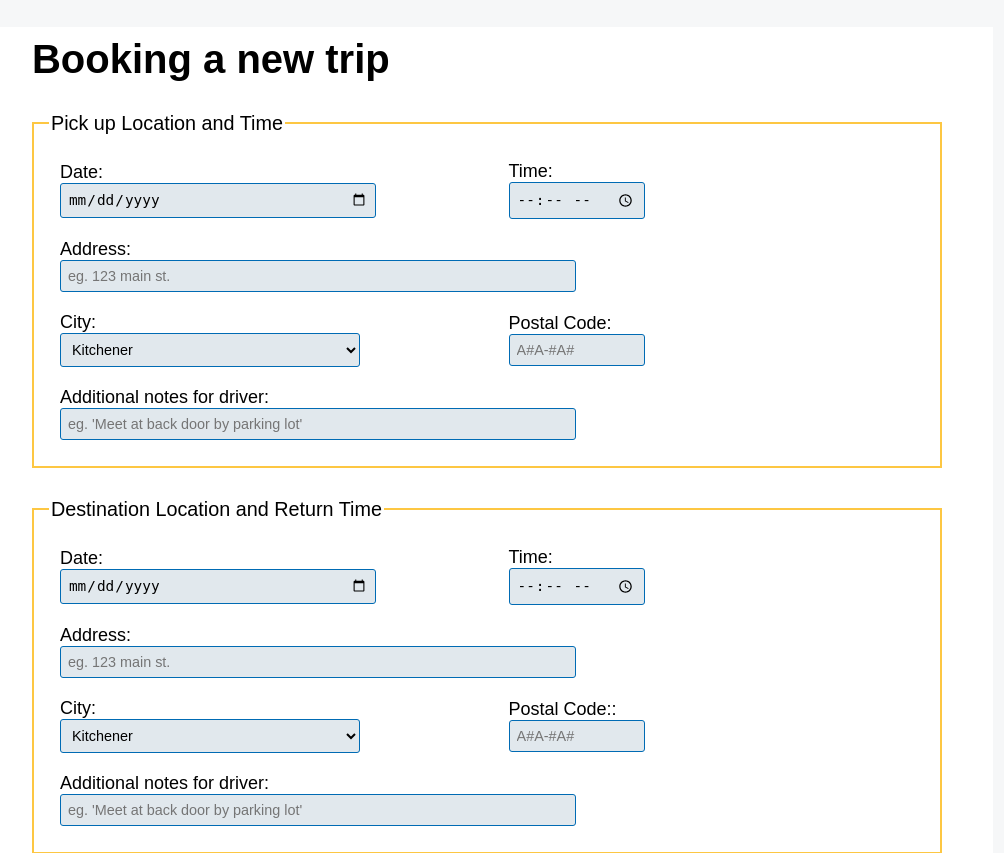
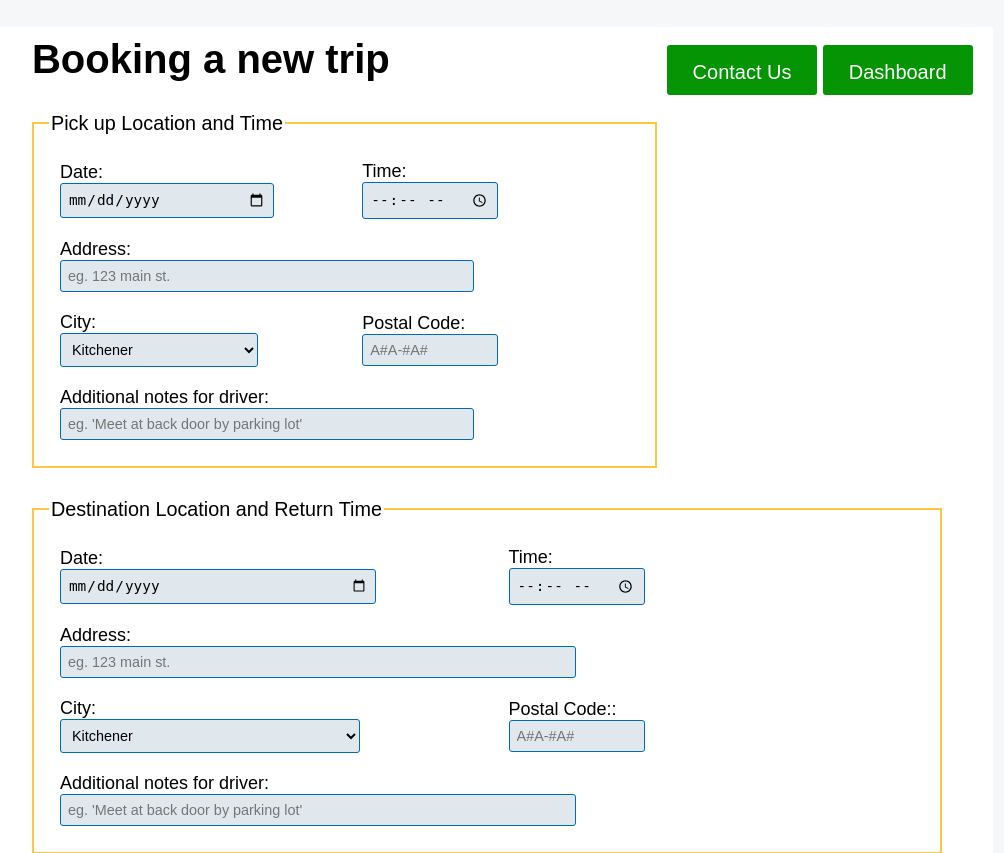
Before and after one commit to AkkshayK-98/MobilityPLUS_GRT, a PHP site: page /booking.html in a window 1280 px wide. Shown: the part 132-985 px from the top of the page, without its empty margins (153-1157 px from the left). Run offline with PHP 8.4, Linux system fonts and the light colour scheme.

Commit message:
added nav buttons to booking page

```diff
--- a/booking.html
+++ b/booking.html
@@ -17,6 +17,13 @@
     </header>
 
     <main>
+        <nav>
+
+            <button class="dashbutton" onclick="window.location.href='#contactus'">Contact Us</button>
+            <button class="dashbutton" onclick="window.location.href='#dashboard'">Dashboard</button>
+
+        </nav>
+
         <h1>Booking a new trip</h1>
 
         <form>
--- a/css/styles.css
+++ b/css/styles.css
@@ -87,6 +87,7 @@ main{
     margin-left: 10%;
     margin-right: 10%;
     min-width: 500px;
+    clear: both;
 
 }
 
```
